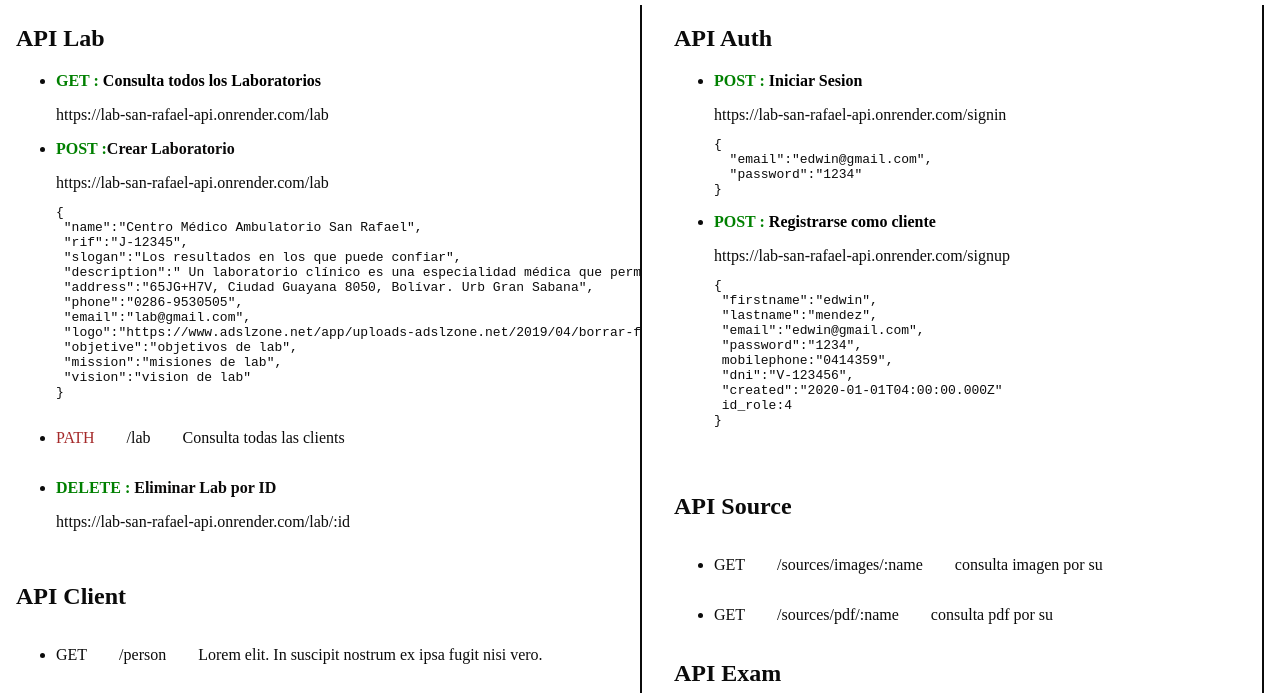
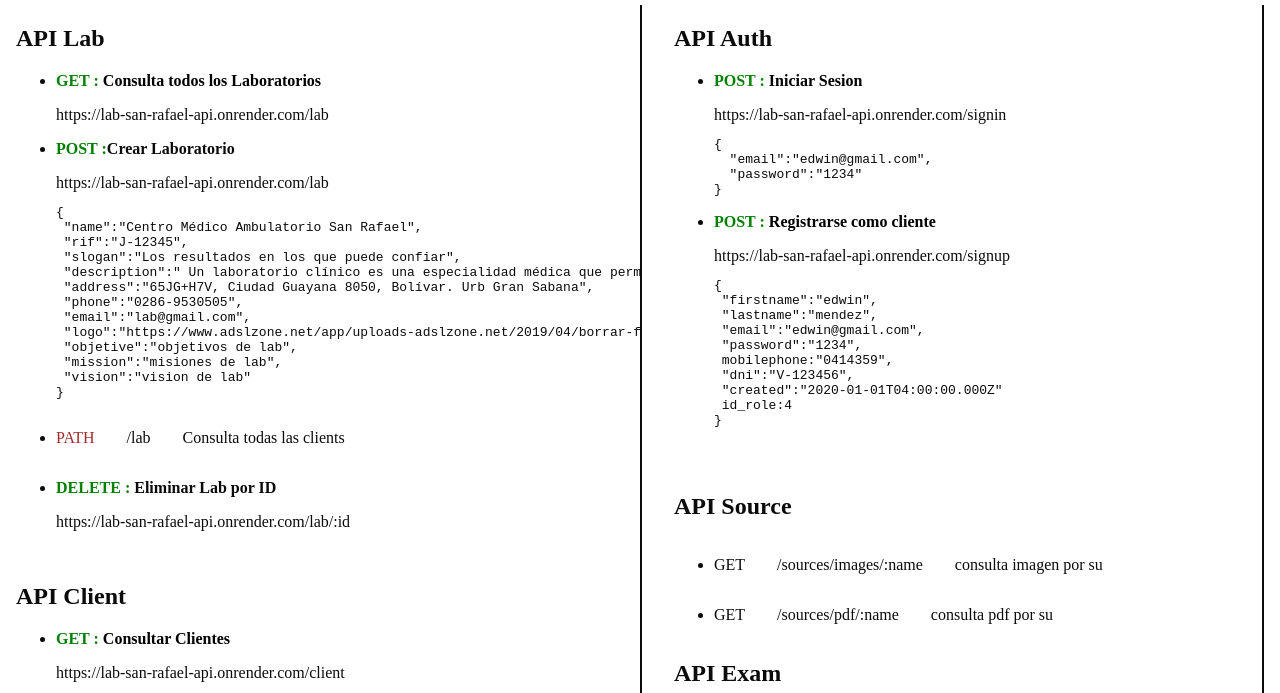
Before and after one commit to edwingc88/lab-san-rafael-back, a website: page index.html in a window 1280 px wide. Shown: the part 82-775 px from the top of the page. Drawn offline with Linux system fonts and the light colour scheme.

```diff
--- a/index.html
+++ b/index.html
@@ -24,7 +24,7 @@
   <h1 style="padding: 1rem;align-items: center; margin: auto;text-align: center;">API Laboratorio Clinico "San Rafael"</h1>
   <section style="display: flex;padding: .5rem; gap: 2rem;border-top: 2px solid rgb(32, 32, 32);">
 
-    <!-- Lab, Cliente , Patiente , Role -->
+    <!-- Lab, Client , Patient , Role -->
     <article id="colum1" style="width:50%;border-right: 2px solid  rgb(11, 11, 11);">
       <!-- API Lab-->
       <div>
@@ -71,6 +71,10 @@
       <div>
         <h2>API Client</h2>
         <ul style="padding-bottom: 2rem;">
+          <li>
+            <p class="listo" style="font-weight: bold;">GET : <span style="color: black;">Consultar Clientes</span></p>
+            <span>https://lab-san-rafael-api.onrender.com/client</span>
+          </li>
           <li>
             <div style="display:flex;gap: 2rem;">
                 <p>GET</p>
```
